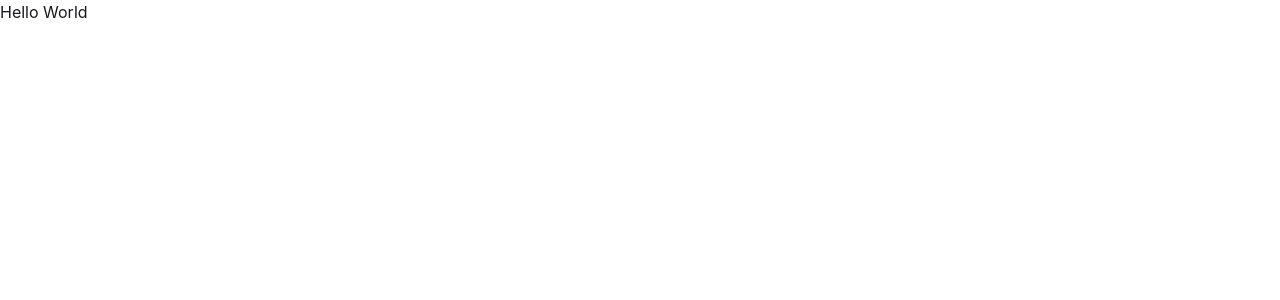
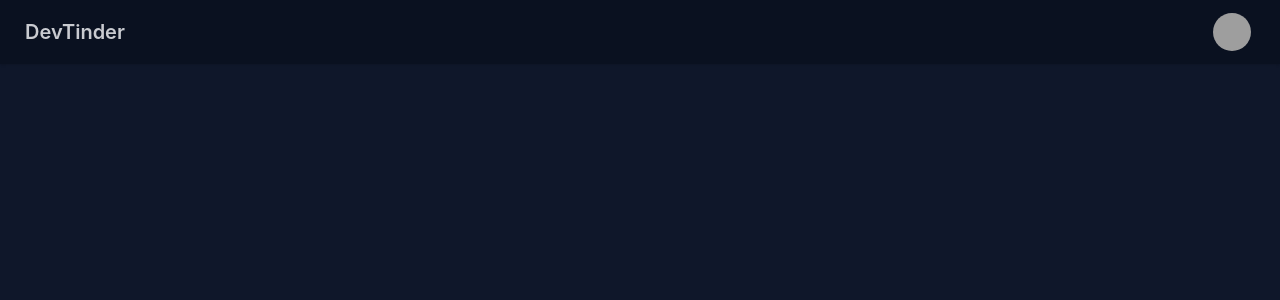
Before and after one commit to dineshsrisai/devTinder-web, a React (Vite) app: page / in a window 1280 px wide. Shown: the top 300 px of the page. Built offline with nearby package versions, Linux system fonts and the light colour scheme; grey boxes are pictures that could not be loaded.

Commit message:
Added NavBar

```diff
--- a/index.html
+++ b/index.html
@@ -1,5 +1,5 @@
 <!doctype html>
-<html lang="en">
+<html lang="en" data-theme="night">
   <head>
     <meta charset="UTF-8" />
     <link rel="icon" type="image/svg+xml" href="/vite.svg" />
--- a/src/App.jsx
+++ b/src/App.jsx
@@ -1,7 +1,9 @@
+import NavBar from "./NavBar";
+
 function App() {
   return (
     <>
-      <h1>Hello World</h1>
+      <NavBar/>
     </>
   );
 }
--- /dev/null
+++ b/src/NavBar.jsx
@@ -0,0 +1,44 @@
+const NavBar = () => {
+  return (
+    <div className="navbar bg-base-300 shadow-sm">
+      <div className="flex-1">
+        <a className="btn btn-ghost text-xl">DevTinder</a>
+      </div>
+      <div className="flex gap-2">
+        <div className="dropdown dropdown-end mx-5">
+          <div
+            tabIndex={0}
+            role="button"
+            className="btn btn-ghost btn-circle avatar"
+          >
+            <div className="w-10 rounded-full">
+              <img
+                alt="Tailwind CSS Navbar component"
+                src="https://img.daisyui.com/images/stock/photo-1534528741775-53994a69daeb.webp"
+              />
+            </div>
+          </div>
+          <ul
+            tabIndex="-1"
+            className="menu menu-sm dropdown-content bg-base-100 rounded-box z-1 mt-3 w-52 p-2 shadow"
+          >
+            <li>
+              <a className="justify-between">
+                Profile
+                <span className="badge">New</span>
+              </a>
+            </li>
+            <li>
+              <a>Settings</a>
+            </li>
+            <li>
+              <a>Logout</a>
+            </li>
+          </ul>
+        </div>
+      </div>
+    </div>
+  );
+};
+
+export default NavBar;
--- a/src/index.css
+++ b/src/index.css
@@ -1,2 +1,4 @@
 @import "tailwindcss";
-@plugin "daisyui";
+@plugin "daisyui"{
+     themes: light --default, dark --prefersdark , night;
+}
```
